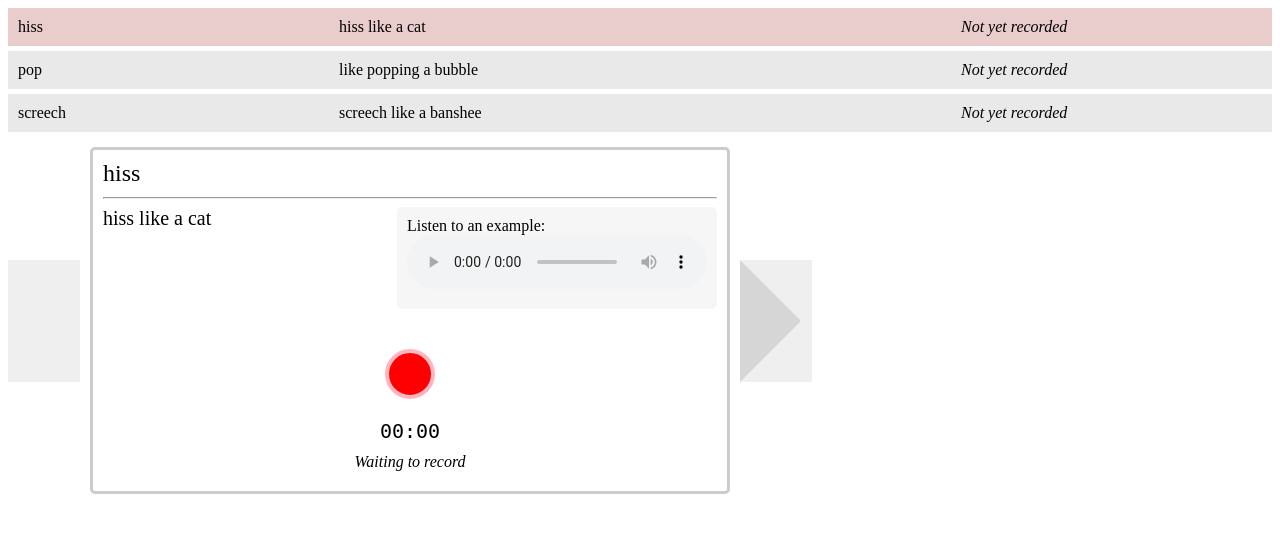
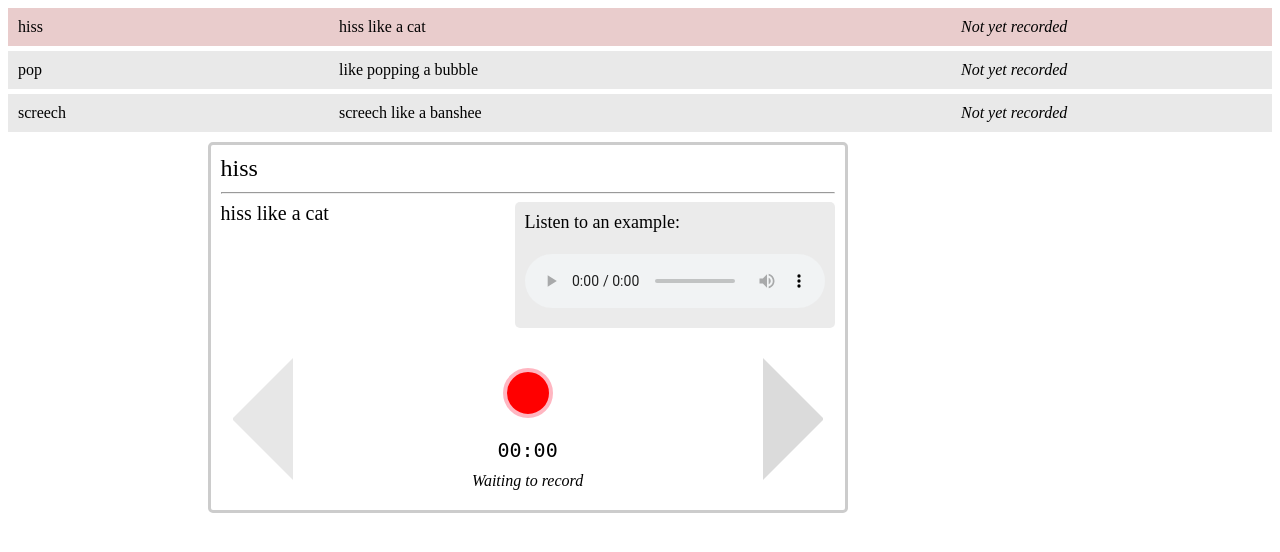
Before and after one commit to talonvoice/noise, a Flask app: page / in a window 1280 px wide. Shown: the top 552 px of the page. Run offline with Flask 2, Linux system fonts and the light colour scheme.

Commit message:
changed recorder UI to be translucent, bottom-sticky overlay

```diff
--- a/server/static/index.css
+++ b/server/static/index.css
@@ -75,12 +75,23 @@ a {
 }
 
 /* Recorder */
+.Tray {
+  position: fixed;
+  position: sticky;
+  bottom: 0;
+  margin-left: 15%;
+  margin-right: 15%;
+}
 
 .Centered {
   display: flex;
   flex-direction: row;
   align-items: center;
   margin: 0 auto;
+  justify-content: center;
+}
+.Centered-column--fill {
+  flex: 1;
 }
 
 .Recorder {
@@ -104,10 +115,6 @@ a {
   flex: 2;
 }
 
-.Recorder-examples {
-  flex: 1;
-}
-
 .Recorder-title {
   font-size: 24px;
   margin-bottom: 10px;
@@ -116,9 +123,11 @@ a {
 .Recorder-examples {
   border-radius: 5px;
   padding: 10px;
-  background-color: #f6f6f6;
-  font-style: 16px;
+  background-color: rgba(216,216,216,0.5);
+  font-size: 18px;
   margin-bottom: 10px;
+  margin-left: 10px;
+  float: right;
 }
 
 .Recorder-exampleAudio {
@@ -196,21 +205,22 @@ a {
 
 
 .Arrow {
-  color: #d6d6d6;
+  color: rgba(183,183,183,0.5);
   width: 0;
   height: 0;
   border-top: 60px solid transparent;
   border-bottom: 60px solid transparent;
   font-size: 0px;
   cursor: pointer;
+  background-color: transparent;
 }
 
 .Arrow--disabled {
-  color: #efefef;
+  color: rgba(207,207,207,0.5);
   cursor: auto;
 }
 .Arrow:not(.Arrow--disabled):hover {
-  color: #d0d0d0;
+  color: rgba(159,159,159,0.5);
 }
 
 .Arrow--left {
--- a/server/templates/index.html
+++ b/server/templates/index.html
@@ -1,10 +1,12 @@
 <!DOCTYPE html>
 <html>
+
 <head>
   <title>Noise Sample Collection</title>
   <meta name="description" content="" />
   <link rel="stylesheet" type="text/css" href="static/index.css" />
 </head>
+
 <body>
   <!-- TODO: get rid of the below form after we're done; only used as reference, but may also be used as a backup for browsers that don't support getUserMedia() -->
   <form style="display: none" enctype="multipart/form-data" action="/upload" method="POST">
@@ -15,30 +17,38 @@
   <div class="RecordingList" data-id="list">
     <ul class="RecordingList-container" data-id="list-container"></ul>
   </div>
-    <div class="Centered">
-      <button class="Arrow Arrow--left" data-id="goBack">Go to previous noise</button>
+  <div class="Tray">
     <div class="Recorder" data-id="recorder">
       <p class="Recorder-title" data-id="title"></p>
       <hr>
       <div class="Recorder-info">
         <div class="Recorder-metadata">
-            <p class="Recorder-description" data-id="description"></p>
-            <!-- TODO: use this if we are going to have a long description as well -->
-            <p class="Recorder-instructions" style="display: none"></p>
-          </div>
           <div class="Recorder-examples">
             <p class="Recorder-exampleAudio">
-              Listen to an example:<br>
+              Listen to an example:
+              <br>
+              <br>
               <!-- TODO: convert to accessible custom controls -->
               <audio class="Recorder-preview" data-id="preview" style="display: none" controls="">
               </audio>
             </p>
             <!-- TODO: only show this if there are actually video examples -->
             <p class="Recorder-exampleVideo" style="display: none">
-              Watch a video of the mouth movement:<br><a href="#">Video of mouth movement</a>
+              Watch a video of the mouth movement:
+              <br>
+              <a href="#">Video of mouth movement</a>
             </p>
           </div>
+          <p class="Recorder-description" data-id="description"></p>
+          <!-- TODO: use this if we are going to have a long description as well -->
+          <p class="Recorder-instructions" style="display: none"></p>
         </div>
+      </div>
+      <div class="Centered">
+        <div class="Centered-column">
+          <button class="Arrow Arrow--left" data-id="goBack">Go to previous noise</button>
+        </div>
+        <div class="Centered-column--fill">
           <div class="Recorder-actions">
             <!-- TODO: hide the below until we allow the user to listen/download to their own recording -->
             <audio style="display: none" data-id="player" class="Player" controls disabled></audio>
@@ -48,9 +58,14 @@
             <p data-id="recorderStatus" class="Recorder-status">Waiting to record</p>
           </div>
         </div>
+        <div class="Centered-column">
           <button class="Arrow Arrow--right" data-id="goForward">Go to next noise</button>
+        </div>
+      </div>
+    </div>
   </div>
   </div>
   <script type="module" src="static/index.js"></script>
 </body>
+
 </html>
```
Also changed, not shown: 1 other file. Lines whose indentation alone changed are shown as unchanged.
